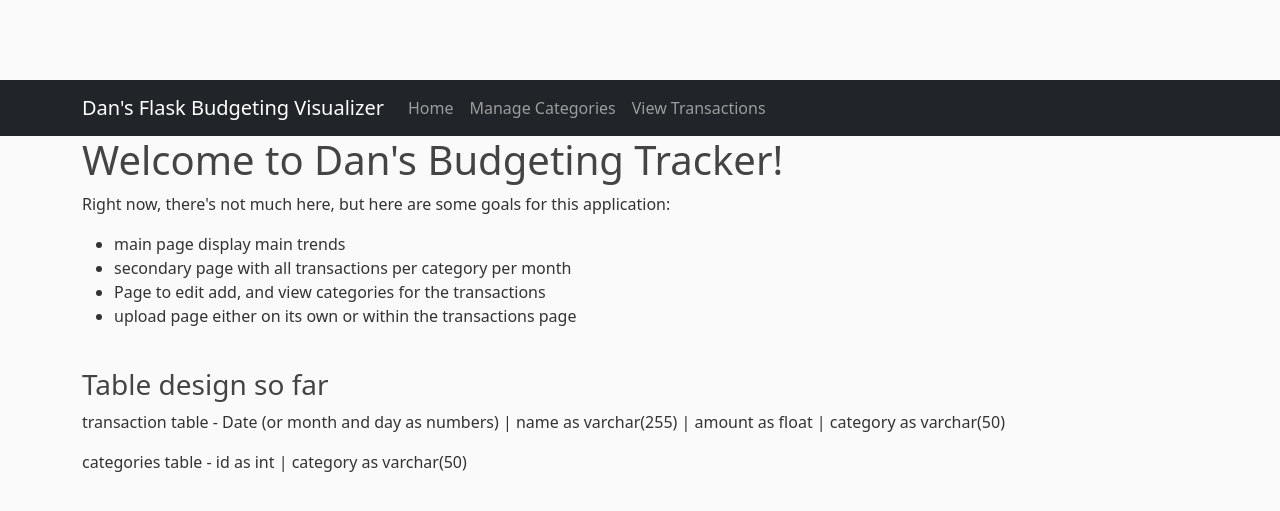
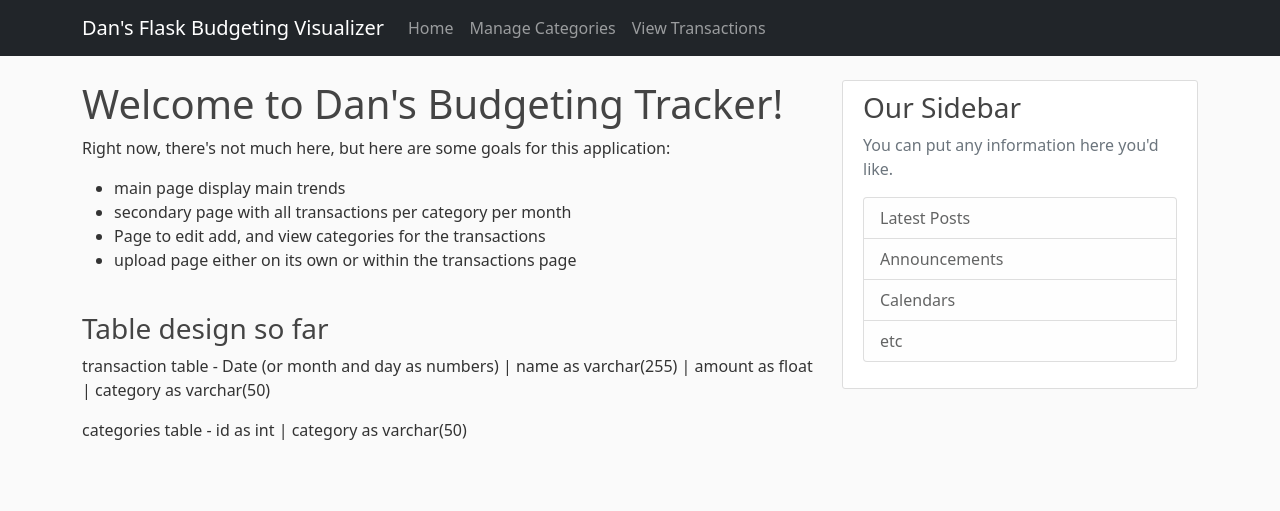
Before and after one commit to DanLanfear/flask-budget-app, a Flask app: page / in a window 1280 px wide. Shown: the top 511 px of the page. Run offline with Flask 3, Linux system fonts and the light colour scheme.

Commit message:
Added mock sidebar

```diff
--- a/flask-budget/budget/templates/base.html
+++ b/flask-budget/budget/templates/base.html
@@ -1,7 +1,9 @@
 <!DOCTYPE html>
 <html>
+
 <head>
-    <link href="https://cdn.jsdelivr.net/npm/bootstrap@5.0.2/dist/css/bootstrap.min.css" rel="stylesheet" integrity="sha384-EVSTQN3/azprG1Anm3QDgpJLIm9Nao0Yz1ztcQTwFspd3yD65VohhpuuCOmLASjC" crossorigin="anonymous">
+  <link href="https://cdn.jsdelivr.net/npm/bootstrap@5.0.2/dist/css/bootstrap.min.css" rel="stylesheet"
+    integrity="sha384-EVSTQN3/azprG1Anm3QDgpJLIm9Nao0Yz1ztcQTwFspd3yD65VohhpuuCOmLASjC" crossorigin="anonymous">
   <link rel="stylesheet" type="text/css" href="{{ url_for('static', filename='main.css') }}">
 
 
@@ -10,11 +12,13 @@
 
   <title>Budget App</title>
 </head>
+
 <body>
-    <nav class="navbar navbar-expand-md navbar-dark bg-dark">
+  <nav class="navbar navbar-expand-md navbar-dark bg-dark fixed-top">
     <div class="container">
       <a class="navbar-brand mr-4" href="/">Dan's Flask Budgeting Visualizer</a>
-      <button class="navbar-toggler" type="button" data-toggle="collapse" data-target="#navbarToggle" aria-controls="navbarToggle" aria-expanded="false" aria-label="Toggle navigation">
+      <button class="navbar-toggler" type="button" data-toggle="collapse" data-target="#navbarToggle"
+        aria-controls="navbarToggle" aria-expanded="false" aria-label="Toggle navigation">
         <span class="navbar-toggler-icon"></span>
       </button>
       <div class="collapse navbar-collapse" id="navbarToggle">
@@ -26,10 +30,32 @@
       </div>
     </div>
   </nav>
-    <div class="container">
+  <main role="main" class="container">
+    <div class="row">
+      <div class="col-md-8">
         {% block content %}{% endblock %}
       </div>
-    <script src="https://cdn.jsdelivr.net/npm/@popperjs/core@2.9.2/dist/umd/popper.min.js" integrity="sha384-IQsoLXl5PILFhosVNubq5LC7Qb9DXgDA9i+tQ8Zj3iwWAwPtgFTxbJ8NT4GN1R8p" crossorigin="anonymous"></script>
-    <script src="https://cdn.jsdelivr.net/npm/bootstrap@5.0.2/dist/js/bootstrap.min.js" integrity="sha384-cVKIPhGWiC2Al4u+LWgxfKTRIcfu0JTxR+EQDz/bgldoEyl4H0zUF0QKbrJ0EcQF" crossorigin="anonymous"></script>
+      <div class="col-md-4">
+        <div class="content-section">
+          <h3>Our Sidebar</h3>
+          <p class='text-muted'>You can put any information here you'd like.
+          <ul class="list-group">
+            <li class="list-group-item list-group-item-light">Latest Posts</li>
+            <li class="list-group-item list-group-item-light">Announcements</li>
+            <li class="list-group-item list-group-item-light">Calendars</li>
+            <li class="list-group-item list-group-item-light">etc</li>
+          </ul>
+          </p>
+        </div>
+      </div>
+    </div>
+  </main>
+  <script src="https://cdn.jsdelivr.net/npm/@popperjs/core@2.9.2/dist/umd/popper.min.js"
+    integrity="sha384-IQsoLXl5PILFhosVNubq5LC7Qb9DXgDA9i+tQ8Zj3iwWAwPtgFTxbJ8NT4GN1R8p"
+    crossorigin="anonymous"></script>
+  <script src="https://cdn.jsdelivr.net/npm/bootstrap@5.0.2/dist/js/bootstrap.min.js"
+    integrity="sha384-cVKIPhGWiC2Al4u+LWgxfKTRIcfu0JTxR+EQDz/bgldoEyl4H0zUF0QKbrJ0EcQF"
+    crossorigin="anonymous"></script>
 </body>
+
 </html>
```
Lines whose indentation alone changed are shown as unchanged.
